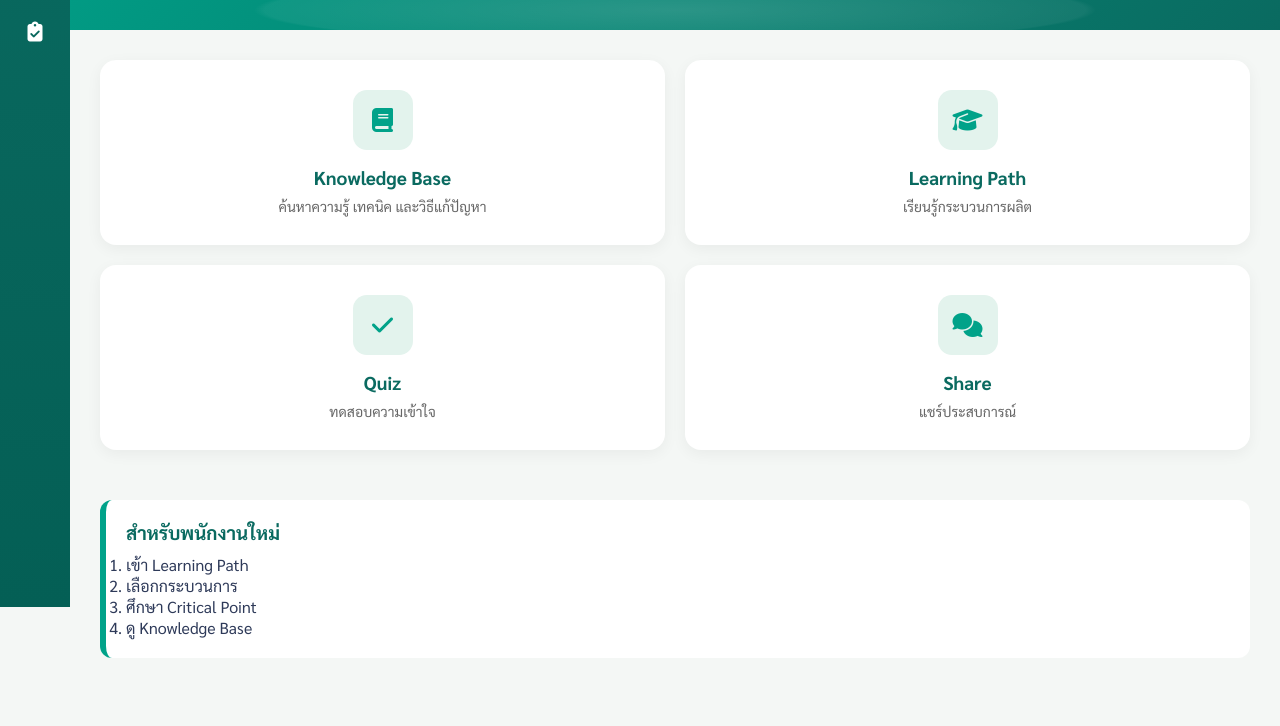
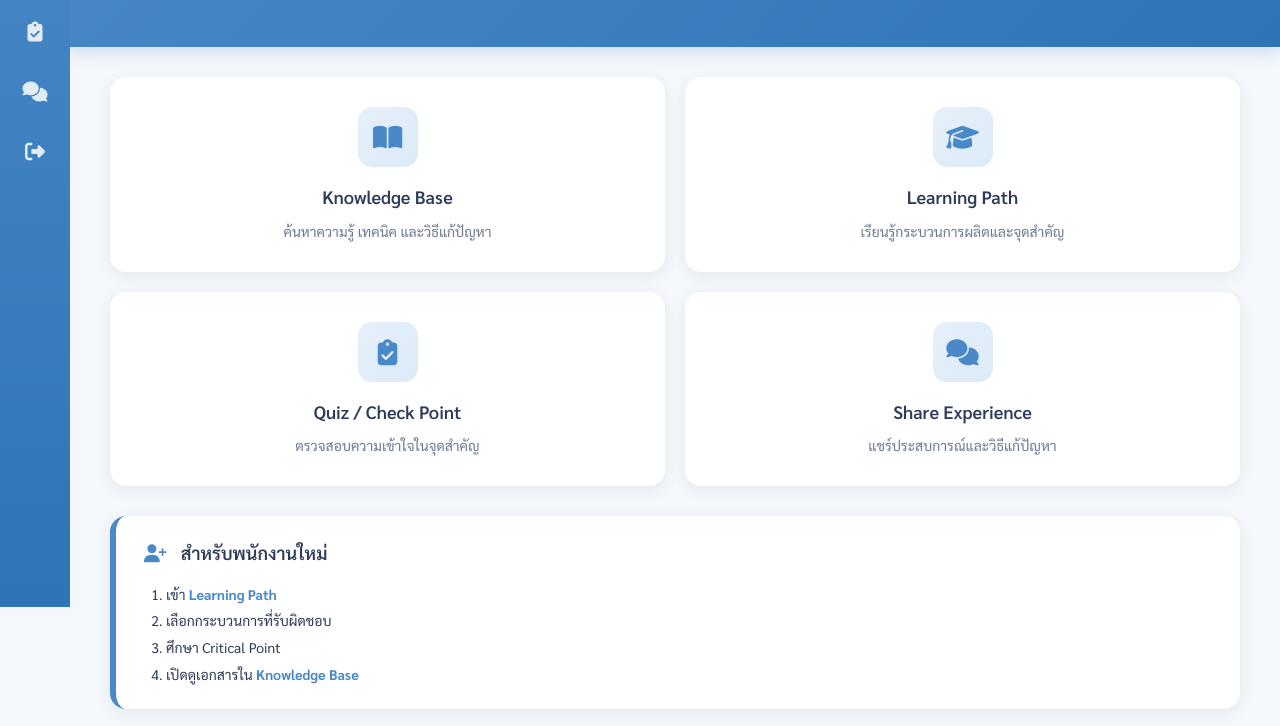
Before and after one commit to ProjectSWU/KMS, a plain HTML site: page index.html in a window 1280 px wide. Shown: the part 193-919 px from the top of the page. Before the commit the page ends 871 px from the top, so only its background shows below. Drawn offline with Linux system fonts and the light colour scheme; sample sign-in values are in the browser's storage.

Commit message:
Update index.html

```diff
--- a/index.html
+++ b/index.html
@@ -1,229 +1,269 @@
 <!DOCTYPE html>
 <html lang="th">
 <head>
-<meta charset="UTF-8">
-<meta name="viewport" content="width=device-width, initial-scale=1.0">
-<title>KMS</title>
+  <script>
+    (function () {
+      const user = localStorage.getItem('currentUser') || sessionStorage.getItem('currentUser');
+      if (!user) {
+        window.location.replace('login.html');
+      }
+    })();
+  </script>
+
+  <meta charset="UTF-8" />
+  <meta name="viewport" content="width=device-width, initial-scale=1.0" />
+  <title>KMS - Knowledge Management System</title>
 
   <link href="https://fonts.googleapis.com/css2?family=Sarabun:wght@300;400;600;700&display=swap" rel="stylesheet">
   <link rel="stylesheet" href="https://cdnjs.cloudflare.com/ajax/libs/font-awesome/6.4.0/css/all.min.css">
 
   <style>
-*{margin:0;padding:0;box-sizing:border-box;}
+    * { margin: 0; padding: 0; box-sizing: border-box; }
 
-body{
-  font-family:'Sarabun',sans-serif;
-  background:#F4F7F5;
-  color:#2E3A59;
+    body {
+      font-family: 'Sarabun', sans-serif;
+      background-color: #F4F7FB;
+      min-height: 100vh;
+      color: #2E3A59;
+      font-size: 14px;
+      line-height: 1.7;
     }
 
-/* ===== SIDEBAR ===== */
-.sidebar{
-  width:70px;
-  background:linear-gradient(180deg,#0A6A60,#045F55);
-  position:fixed;
-  height:100vh;
-  display:flex;
-  flex-direction:column;
-  align-items:center;
-  padding-top:20px;
+    .container { display: flex; min-height: 100vh; }
+
+    /* Sidebar */
+    .sidebar {
+      width: 70px;
+      background: linear-gradient(180deg, #4A89C8 0%, #2E75B6 100%);
+      display: flex; flex-direction: column; align-items: center;
+      padding-top: 20px; gap: 10px;
+      position: fixed; height: 100vh;
+      z-index: 10;
     }
 
-.sidebar-icon{
-  width:50px;height:50px;
-  display:flex;align-items:center;justify-content:center;
-  color:#fff;
-  font-size:20px;
-  border-radius:12px;
-  margin-bottom:10px;
+    .sidebar-icon {
+      width: 50px; height: 50px;
+      display: flex; align-items: center; justify-content: center;
+      color: rgba(255,255,255,0.85);
+      font-size: 20px;
+      border-radius: 12px;
+      cursor: pointer;
+      transition: all 0.3s ease;
+      text-decoration: none;
+      user-select: none;
+      -webkit-tap-highlight-color: transparent;
     }
 
-.sidebar-icon:hover{
-  background:rgba(255,255,255,0.15);
+    .sidebar-icon:hover,
+    .sidebar-icon.active {
+      background-color: rgba(255,255,255,0.18);
+      color: #fff;
     }
 
-/* ===== MAIN ===== */
-.main{margin-left:70px}
+    .sidebar-icon:active { transform: scale(0.96); }
 
-/* ===== HEADER ===== */
-.header{
-  position:relative;
-  overflow:hidden;
+    .main-content { flex: 1; padding: 0; margin-left: 70px; }
 
-  background:linear-gradient(135deg,#00A289,#0A6A60);
-  padding:70px 20px;
-  text-align:center;
-  color:#fff;
+    /* ✅ HEADER STANDARD */
+    .header {
+      background: linear-gradient(135deg, #4A89C8 0%, #2E75B6 100%);
+      padding: 60px 40px;
+      min-height: 240px;
+      text-align: center;
+      box-shadow: 0 4px 15px rgba(74, 137, 200, 0.25);
+
+      display: flex;
+      flex-direction: column;
+      justify-content: center;
+      align-items: center;
     }
 
-/* ลาย dot */
-.header::before{
-  content:"";
-  position:absolute;
-  right:60px;
-  top:40px;
-  width:120px;height:120px;
-
-  background-image:radial-gradient(rgba(255,255,255,0.35) 1.5px,transparent 1.5px);
-  background-size:12px 12px;
-  opacity:.4;
+    .header h1 {
+      font-size: 42px;
+      font-weight: 700;
+      color: #ffffff;
+      margin-bottom: 15px;
+      letter-spacing: 1px;
+      text-shadow: 0 2px 4px rgba(0,0,0,0.2);
     }
 
-/* wave */
-.header::after{
-  content:"";
-  position:absolute;
-  bottom:-40px;
-  left:-10%;
-  width:120%;
-  height:120px;
-
-  background:radial-gradient(ellipse at center,
-  rgba(255,255,255,0.15) 0%,
-  rgba(255,255,255,0.05) 40%,
-  transparent 41%);
+    .header .subtitle {
+      font-size: 18px;
+      color: rgba(255, 255, 255, 0.95);
+      max-width: 650px;
+      margin: 0 auto;
+      line-height: 1.7;
     }
 
-.header h1{
-  font-size:40px;
-  font-weight:700;
-  position:relative;
-  z-index:2;
+    /* Menu Cards */
+    .menu-cards {
+      display: grid;
+      grid-template-columns: repeat(2, 1fr);
+      gap: 20px;
+      padding: 30px 40px;
     }
 
-.header p{
-  margin-top:10px;
-  font-size:16px;
-  position:relative;
-  z-index:2;
+    .card {
+      background: #ffffff;
+      border-radius: 16px;
+      padding: 28px 20px;
+      text-align: center;
+      text-decoration: none;
+      box-shadow: 0 4px 15px rgba(46,58,89,0.08);
+      transition: all 0.3s ease;
+      border: 2px solid transparent;
     }
 
-/* ===== CARDS ===== */
-.cards{
-  display:grid;
-  grid-template-columns:repeat(2,1fr);
-  gap:20px;
-  padding:30px;
+    .card:hover {
+      transform: translateY(-5px);
+      box-shadow: 0 8px 25px rgba(74,137,200,0.18);
+      border-color: #4A89C8;
     }
 
-.card{
-  background:#fff;
-  border-radius:16px;
-  padding:30px;
-  text-align:center;
-  box-shadow:0 4px 15px rgba(0,0,0,0.05);
-  transition:.3s;
+    .card-icon {
+      width: 60px; height: 60px;
+      margin: 0 auto 15px;
+      background: linear-gradient(135deg, #E6F0FA 0%, #DCEAF8 100%);
+      border-radius: 14px;
+      display: flex; align-items: center; justify-content: center;
+      font-size: 26px;
+      color: #4A89C8;
     }
 
-.card:hover{
-  transform:translateY(-5px);
-  box-shadow:0 8px 25px rgba(0,162,137,0.2);
+    .card-title {
+      font-size: 18px;
+      font-weight: 600;
+      color: #2E3A59;
+      margin-bottom: 8px;
     }
 
-.card-icon{
-  width:60px;height:60px;
-  margin:auto;
-  background:#E3F3ED;
-  border-radius:14px;
-  display:flex;align-items:center;justify-content:center;
-  font-size:24px;
-  color:#00A289;
-  margin-bottom:15px;
+    .card-desc {
+      font-size: 14px;
+      color: #6B7A90;
+      line-height: 1.5;
     }
 
-.card h3{
-  margin-bottom:8px;
-  color:#0A6A60;
+    /* ✅ New Employee (เอาเขียวออก -> ฟ้าเดียวกับธีม) */
+    .new-employee {
+      background: #ffffff;
+      border-radius: 16px;
+      padding: 22px 28px;
+      margin: 0 40px 20px 40px;
+      box-shadow: 0 4px 15px rgba(46,58,89,0.08);
+      border-left: 6px solid #4A89C8; /* ✅ จากเขียว -> ฟ้า */
     }
 
-.card p{
-  color:#666;
-  font-size:14px;
+    .new-employee h3 {
+      font-size: 18px;
+      font-weight: 600;
+      color: #2E3A59;
+      margin-bottom: 12px;
     }
 
-/* ===== NEW EMPLOYEE ===== */
-.box{
-  background:#fff;
-  margin:20px 30px;
-  padding:20px;
-  border-left:6px solid #00A289;
-  border-radius:12px;
+    .new-employee h3 i {
+      color: #4A89C8;  /* ✅ จากเขียว -> ฟ้า */
+      margin-right: 10px;
     }
 
-.box h3{
-  margin-bottom:10px;
-  color:#0A6A60;
+    .new-employee ol {
+      margin-left: 22px;
+      color: #2E3A59;
+      line-height: 1.9;
+      font-size: 14px;
     }
 
-/* ===== MOBILE ===== */
-@media(max-width:768px){
-  .cards{grid-template-columns:1fr}
-  .main{margin-left:0}
-  .sidebar{
-    width:100%;
-    height:60px;
-    flex-direction:row;
-    justify-content:center;
+    .new-employee strong {
+      color: #4A89C8;
     }
+
+    .footer {
+      text-align: center;
+      padding: 15px 40px;
+      color: #8A98AD;
+      font-size: 13px;
+    }
+
+    @media (max-width: 768px) {
+      .container { flex-direction: column; }
+      .sidebar {
+        width: 100%;
+        height: 60px;
+        flex-direction: row;
+        justify-content: center;
+        padding: 10px;
+        position: sticky;
+        top: 0;
+      }
+      .main-content { margin-left: 0; }
+      .menu-cards { grid-template-columns: 1fr; padding: 20px; }
+      .new-employee { margin: 0 20px 20px 20px; }
+
+      .header { padding: 40px 20px; min-height: 170px; }
+      .header h1 { font-size: 28px; }
+      .header .subtitle { font-size: 15px; }
     }
   </style>
 </head>
 
 <body>
+  <div class="container">
+    <nav class="sidebar">
+      <a class="sidebar-icon" href="index.html"><i class="fas fa-home"></i></a>
+      <a class="sidebar-icon" href="knowledge-base.html"><i class="fas fa-book"></i></a>
+      <a class="sidebar-icon" href="learning-path.html"><i class="fas fa-graduation-cap"></i></a>
+      <a class="sidebar-icon" href="quiz.html"><i class="fas fa-clipboard-check"></i></a>
+      <a class="sidebar-icon" href="share-experience.html"><i class="fas fa-comments"></i></a>
+      <a class="sidebar-icon logout" href="#"><i class="fas fa-sign-out-alt"></i></a>
+    </nav>
 
-<div class="sidebar">
-  <div class="sidebar-icon"><i class="fas fa-home"></i></div>
-  <div class="sidebar-icon"><i class="fas fa-book"></i></div>
-  <div class="sidebar-icon"><i class="fas fa-graduation-cap"></i></div>
-  <div class="sidebar-icon"><i class="fas fa-clipboard-check"></i></div>
+    <main class="main-content">
+      <header class="header">
+        <h1>Knowledge Management System</h1>
+        <p class="subtitle">ศูนย์รวมความรู้ เทคนิค และจุดสำคัญในการผลิต</p>
+      </header>
+
+      <section class="menu-cards">
+        <a href="knowledge-base.html" class="card">
+          <div class="card-icon"><i class="fas fa-book-open"></i></div>
+          <h2 class="card-title">Knowledge Base</h2>
+          <p class="card-desc">ค้นหาความรู้ เทคนิค และวิธีแก้ปัญหา</p>
+        </a>
+
+        <a href="learning-path.html" class="card">
+          <div class="card-icon"><i class="fas fa-graduation-cap"></i></div>
+          <h2 class="card-title">Learning Path</h2>
+          <p class="card-desc">เรียนรู้กระบวนการผลิตและจุดสำคัญ</p>
+        </a>
+
+        <a href="quiz.html" class="card">
+          <div class="card-icon"><i class="fas fa-clipboard-check"></i></div>
+          <h2 class="card-title">Quiz / Check Point</h2>
+          <p class="card-desc">ตรวจสอบความเข้าใจในจุดสำคัญ</p>
+        </a>
+
+        <a href="share-experience.html" class="card">
+          <div class="card-icon"><i class="fas fa-comments"></i></div>
+          <h2 class="card-title">Share Experience</h2>
+          <p class="card-desc">แชร์ประสบการณ์และวิธีแก้ปัญหา</p>
+        </a>
+      </section>
+
+      <section class="new-employee">
+        <h3><i class="fas fa-user-plus"></i> สำหรับพนักงานใหม่</h3>
+        <ol>
+          <li>เข้า <strong>Learning Path</strong></li>
+          <li>เลือกกระบวนการที่รับผิดชอบ</li>
+          <li>ศึกษา Critical Point</li>
+          <li>เปิดดูเอกสารใน <strong>Knowledge Base</strong></li>
+        </ol>
+      </section>
+
+      <footer class="footer">
+        <p>Knowledge Management System | ใช้ภายในองค์กรเท่านั้น</p>
+      </footer>
+    </main>
   </div>
 
-<div class="main">
-
-  <div class="header">
-    <h1>Knowledge Management System</h1>
-    <p>ศูนย์รวมความรู้ เทคนิค และจุดสำคัญในการผลิต</p>
-  </div>
-
-  <div class="cards">
-
-    <div class="card">
-      <div class="card-icon"><i class="fas fa-book"></i></div>
-      <h3>Knowledge Base</h3>
-      <p>ค้นหาความรู้ เทคนิค และวิธีแก้ปัญหา</p>
-    </div>
-
-    <div class="card">
-      <div class="card-icon"><i class="fas fa-graduation-cap"></i></div>
-      <h3>Learning Path</h3>
-      <p>เรียนรู้กระบวนการผลิต</p>
-    </div>
-
-    <div class="card">
-      <div class="card-icon"><i class="fas fa-check"></i></div>
-      <h3>Quiz</h3>
-      <p>ทดสอบความเข้าใจ</p>
-    </div>
-
-    <div class="card">
-      <div class="card-icon"><i class="fas fa-comments"></i></div>
-      <h3>Share</h3>
-      <p>แชร์ประสบการณ์</p>
-    </div>
-
-  </div>
-
-  <div class="box">
-    <h3>สำหรับพนักงานใหม่</h3>
-    <ol>
-      <li>เข้า Learning Path</li>
-      <li>เลือกกระบวนการ</li>
-      <li>ศึกษา Critical Point</li>
-      <li>ดู Knowledge Base</li>
-    </ol>
-  </div>
-
-</div>
-
+  <script src="Js"></script>
 </body>
 </html>
```
Lines whose indentation alone changed are shown as unchanged.
